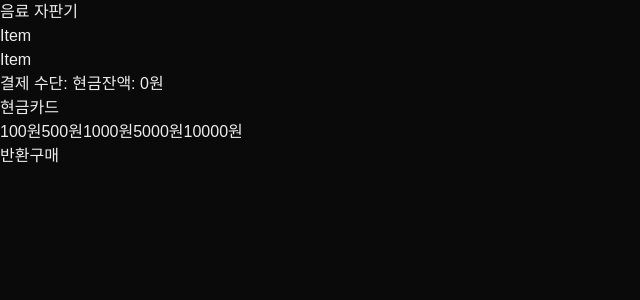
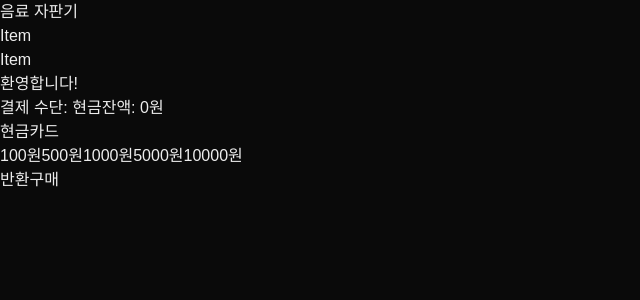
Before and after one commit to GEUNNN/geunhwa-vending-machine, a Next.js app: page / in a window 1280 px wide. Shown: the top 300 px of the page, without its empty margins (0-640 px from the left). Built offline with nearby package versions, Linux system fonts and the light colour scheme.

Commit message:
chore: 상수 값으로 수정

```diff
--- a/components/panels/Control.tsx
+++ b/components/panels/Control.tsx
@@ -1,4 +1,5 @@
 import { FC } from "react";
+import { AVAILABLE_CASH_AMOUNTS } from "@/constants";
 
 const Control: FC = () => {
   return (
@@ -8,7 +9,7 @@ const Control: FC = () => {
         <button onClick={() => console.log("카드")}>카드</button>
       </div>
       <div>
-        {[100, 500, 1000, 5000, 10000].map((amount) => (
+        {AVAILABLE_CASH_AMOUNTS.map((amount) => (
           <button key={amount} onClick={() => console.log(`${amount}원`)}>
             {amount}원
           </button>
--- a/components/panels/Display.tsx
+++ b/components/panels/Display.tsx
@@ -2,13 +2,15 @@ import { FC } from "react";
 import { PaymentMethod } from "@/types";
 
 interface DisplayProps {
+  message: string;
   paymentMethod: PaymentMethod;
   balance: number;
 }
 
-const Display: FC<DisplayProps> = ({ paymentMethod, balance }) => {
+const Display: FC<DisplayProps> = ({ message, paymentMethod, balance }) => {
   return (
     <div>
+      <p>{message}</p>
       <span>결제 수단: {paymentMethod === "card" ? "카드" : "현금"}</span>
       <span>잔액: {balance}원</span>
     </div>
--- a/constants/index.ts
+++ b/constants/index.ts
@@ -8,3 +8,14 @@ export const DRINK_LIST = [
   { id: 2, name: "물", price: 600, stock: 0 },
   { id: 3, name: "커피", price: 700, stock: 0 },
 ];
+
+export const PAYMENT_METHOD = {
+  CASH: "cash",
+  CARD: "card",
+} as const;
+
+export const AVAILABLE_CASH_AMOUNTS = [100, 500, 1000, 5000, 10000];
+
+export const MESSAGES = {
+  WELCOME: "환영합니다!",
+};
--- a/hook/useVendingMachine.ts
+++ b/hook/useVendingMachine.ts
@@ -1,9 +1,12 @@
+import { MESSAGES, PAYMENT_METHOD } from "@/constants";
 import { PaymentMethod } from "@/types";
 import { useState } from "react";
 
 export const useVendingMachine = () => {
-  const [message, setMessage] = useState("환영합니다!");
-  const [paymentMethod, setPaymentMethod] = useState<PaymentMethod>("cash");
+  const [message, setMessage] = useState(MESSAGES.WELCOME);
+  const [paymentMethod, setPaymentMethod] = useState<PaymentMethod>(
+    PAYMENT_METHOD.CASH
+  );
   const [balance, setBalance] = useState(0);
 
   return {
```
